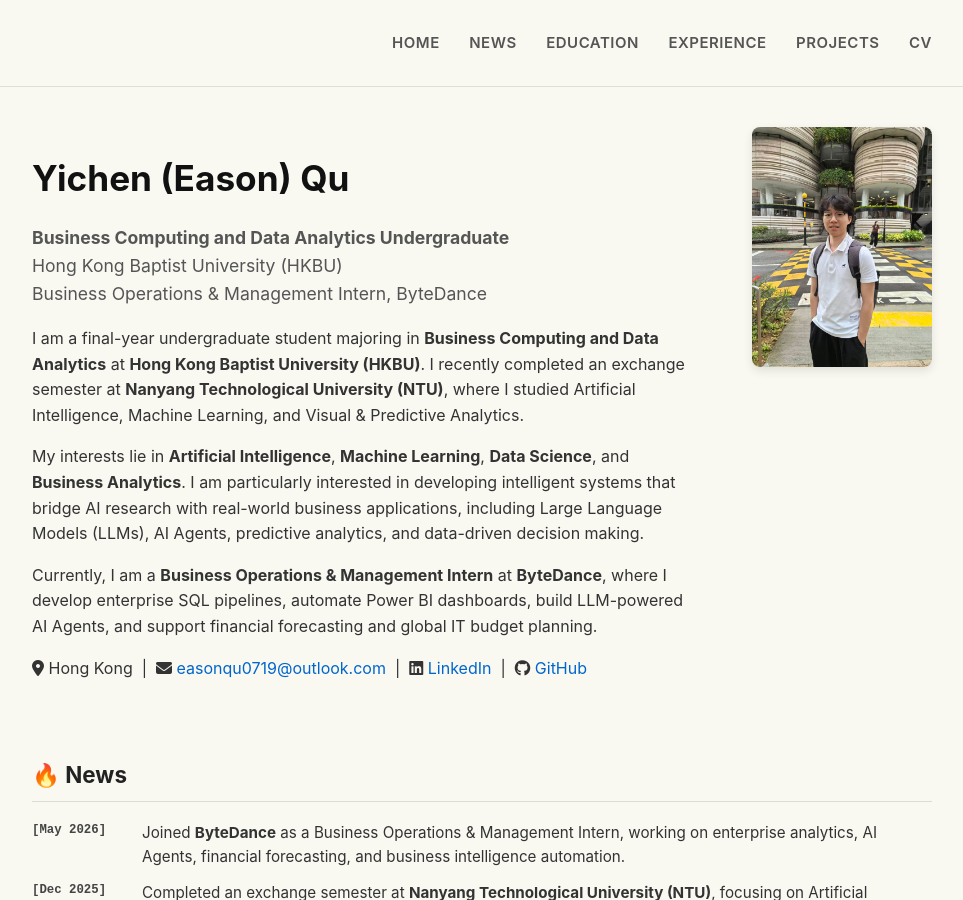
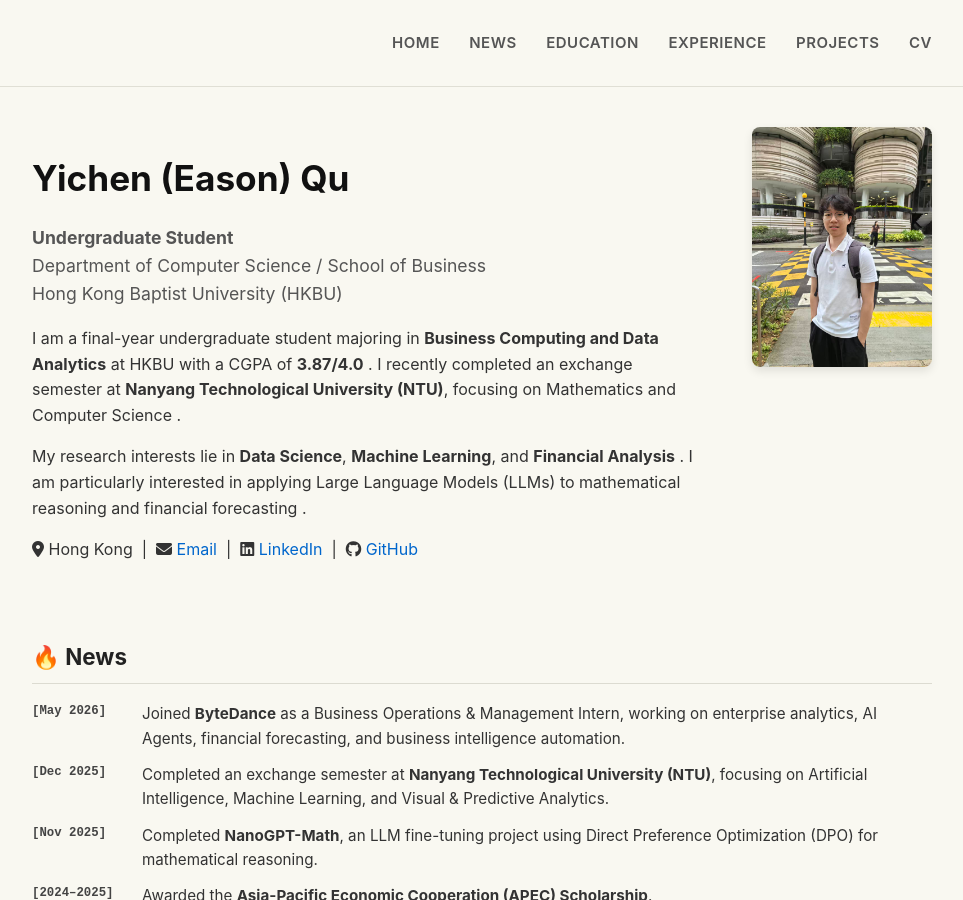
Before and after one commit to Eason-NotFound/Eason.github.io, a Jekyll site: the page built from index.md, in a window 1280 px wide and 900 px high. Shown: the whole window, without its empty margins (158-1121 px from the left). Built offline with Jekyll 4.4.1, drawn with Linux system fonts in a browser that asks for light colours.

Commit message:
Update index.md

```diff
--- a/index.md
+++ b/index.md
@@ -5,44 +5,28 @@ title: Yichen (Eason) Qu
 <div class="profile-header">
     <div class="profile-text">
         <h1>Yichen (Eason) Qu</h1>
-
         <p style="font-size: 1.1em; color: #555;">
-            <b>Business Computing and Data Analytics Undergraduate</b><br>
-            Hong Kong Baptist University (HKBU)<br>
-            Business Operations & Management Intern, ByteDance
+            <b>Undergraduate Student</b><br>
+            Department of Computer Science / School of Business<br>
+            Hong Kong Baptist University (HKBU)
         </p>
-
         <p>
-            I am a final-year undergraduate student majoring in <b>Business Computing and Data Analytics</b> at <b>Hong Kong Baptist University (HKBU)</b>. I recently completed an exchange semester at <b>Nanyang Technological University (NTU)</b>, where I studied Artificial Intelligence, Machine Learning, and Visual & Predictive Analytics.
+            I am a final-year undergraduate student majoring in <b>Business Computing and Data Analytics</b> at HKBU with a CGPA of <b>3.87/4.0</b> . I recently completed an exchange semester at <b>Nanyang Technological University (NTU)</b>, focusing on Mathematics and Computer Science .
         </p>
-
         <p>
-            My interests lie in <b>Artificial Intelligence</b>, <b>Machine Learning</b>, <b>Data Science</b>, and <b>Business Analytics</b>. I am particularly interested in developing intelligent systems that bridge AI research with real-world business applications, including Large Language Models (LLMs), AI Agents, predictive analytics, and data-driven decision making.
+            My research interests lie in <b>Data Science</b>, <b>Machine Learning</b>, and <b>Financial Analysis</b> . I am particularly interested in applying Large Language Models (LLMs) to mathematical reasoning and financial forecasting .
         </p>
-
         <p>
-            Currently, I am a <b>Business Operations & Management Intern</b> at <b>ByteDance</b>, where I develop enterprise SQL pipelines, automate Power BI dashboards, build LLM-powered AI Agents, and support financial forecasting and global IT budget planning.
-        </p>
-
-        <p>
-            <i class="fas fa-map-marker-alt"></i> Hong Kong
-            &nbsp;|&nbsp;
-            <i class="fas fa-envelope"></i>
-            <a href="mailto:easonqu0719@outlook.com">easonqu0719@outlook.com</a>
-            &nbsp;|&nbsp;
-            <i class="fab fa-linkedin"></i>
-            <a href="https://www.linkedin.com/in/yichen-qu-5790282aa/">LinkedIn</a>
-            &nbsp;|&nbsp;
-            <i class="fab fa-github"></i>
-            <a href="https://github.com/Eason-NotFound">GitHub</a>
+            <i class="fas fa-map-marker-alt"></i> Hong Kong &nbsp;|&nbsp;
+            <i class="fas fa-envelope"></i> <a href="mailto:23260068@life.hkbu.edu.hk">Email</a> &nbsp;|&nbsp;
+            <i class="fab fa-linkedin"></i> <a href="https://www.linkedin.com/in/yichen-qu-5790282aa/">LinkedIn</a> &nbsp;|&nbsp;
+            <i class="fab fa-github"></i> <a href="https://github.com/Eason-NotFound">GitHub</a>
         </p>
     </div>
-
     <div class="profile-img">
-        <img src="images/profile_photo.jpg" alt="Yichen Qu" />
+        <img src="images/profile_photo.jpg" alt="Eason Qu">
     </div>
 </div>
-
 <h2 id="news">🔥 News</h2>
 
 <ul class="news-list">
```
